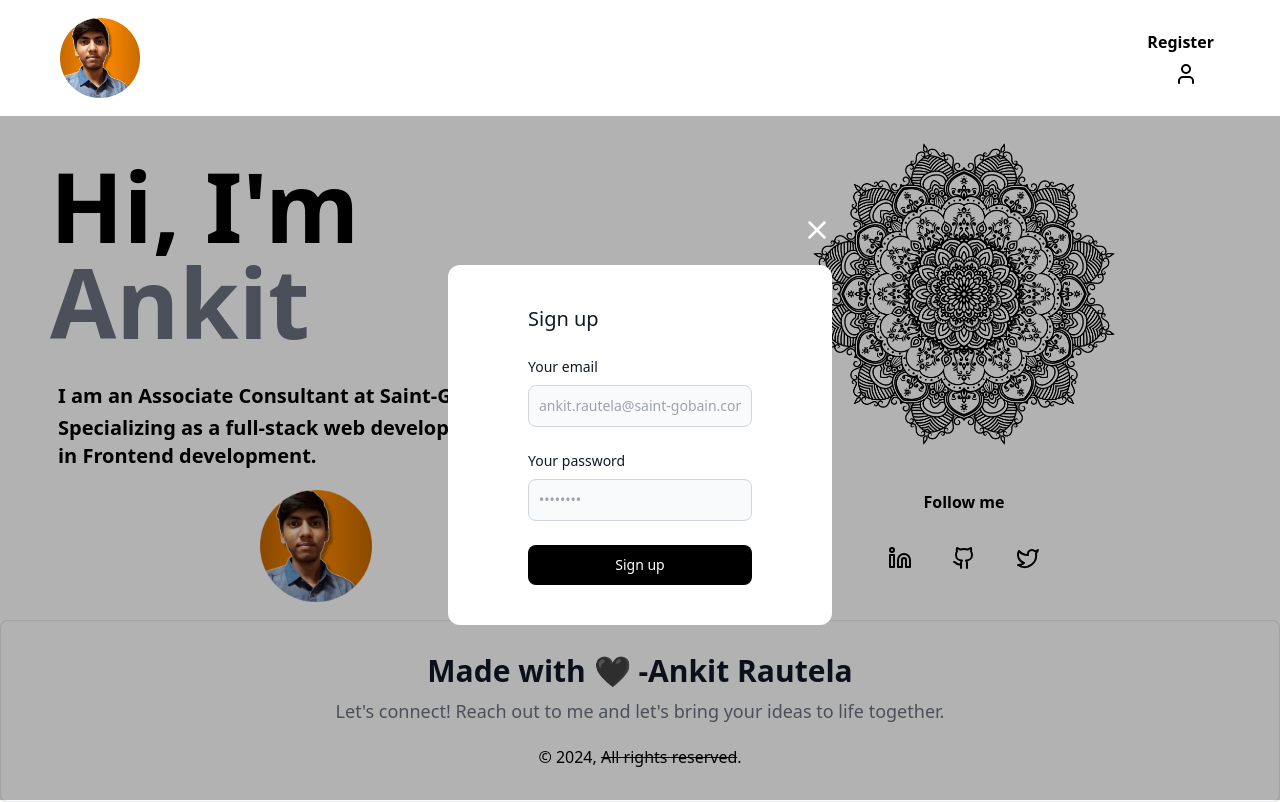
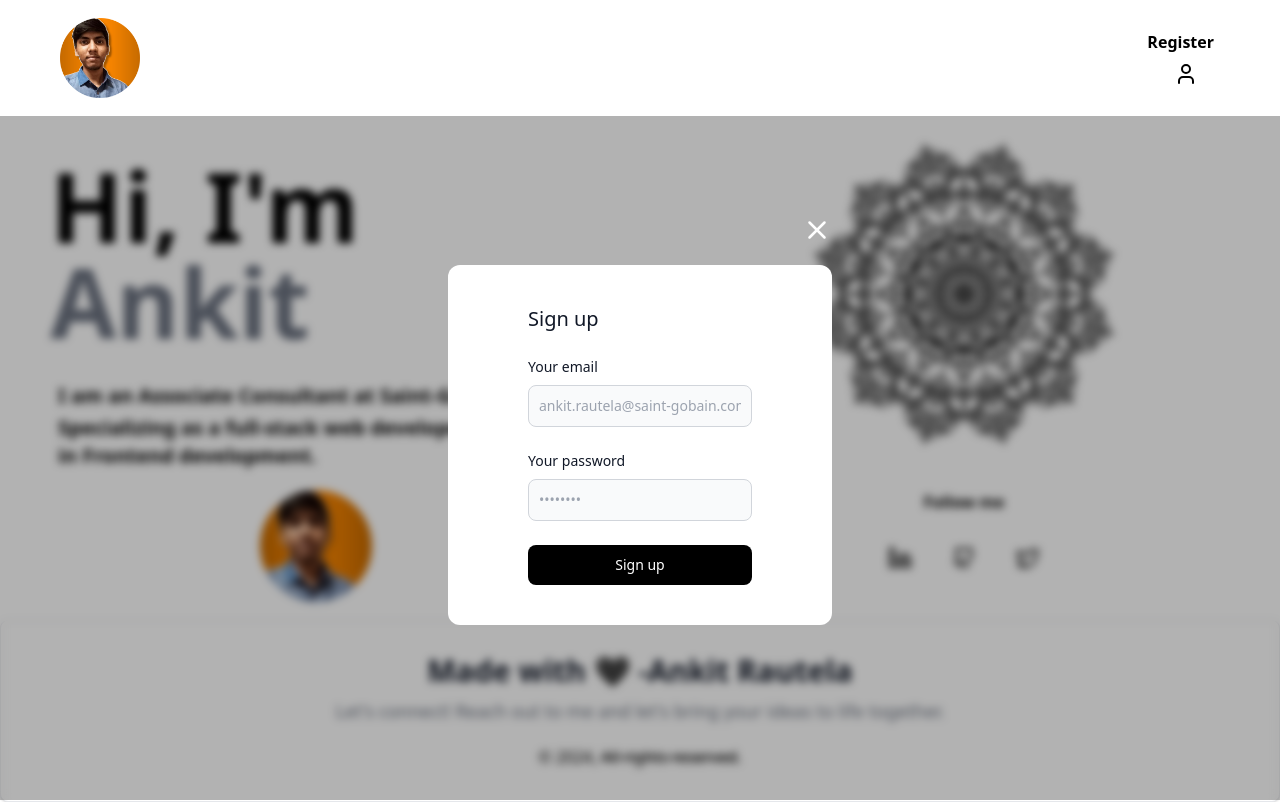
Before and after one commit to Ankit-Rautela/AR-Project, a React (Vite) app in the folder AR-Project-Frontend/: page /Home in a window 1280 px wide. Both pictures are taken after a click on the element 1186 px from the left and 74 px from the top of the page. Built offline with nearby package versions, Linux system fonts and the light colour scheme.

Commit message:
Add Blur effect on Popup

```diff
--- a/AR-Project-Frontend/src/Components/Signup.jsx
+++ b/AR-Project-Frontend/src/Components/Signup.jsx
@@ -22,7 +22,7 @@ const Signup = ({ onClose }) => {
       <div
         ref={modalRef}
         onClick={closeRegister}
-        className="fixed inset-0 bg-black bg-opacity-30 blackdrop-blur-sm flex justify-center items-center h-screen"
+        className="fixed inset-0 bg-black bg-opacity-30 backdrop-filter backdrop-blur-sm flex justify-center items-center h-screen"
       >
         <div className="mt-10 flex flex-col gap-5 text-white">
           <button onClick={onClose} className="place-self-end mr-4">
```
